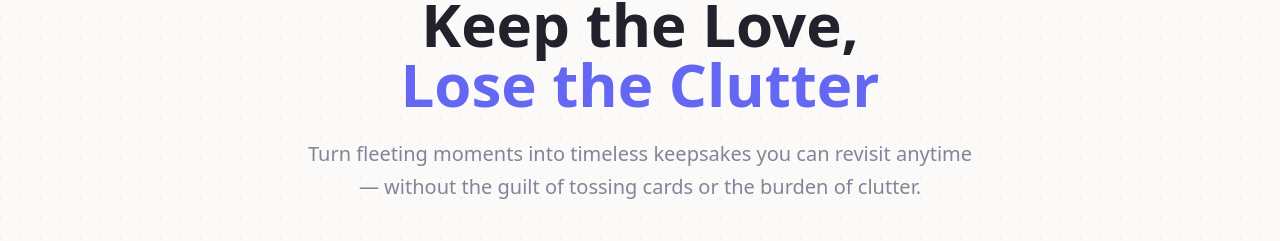
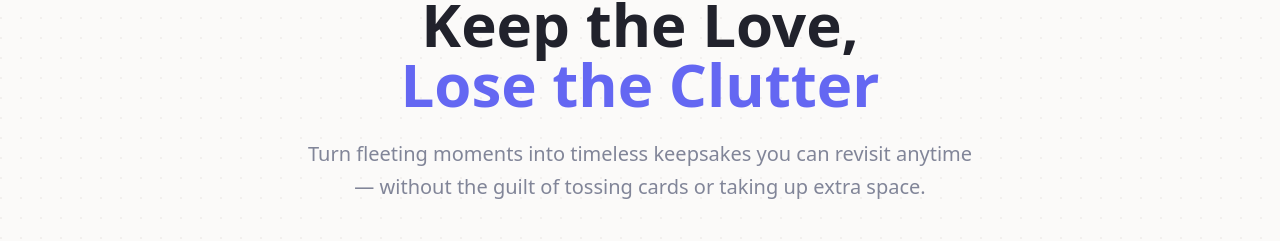
Before and after one commit to dkendall7/card-capsule, a React (Vite) app: page / in a window 1280 px wide. Shown: the part 283-524 px from the top of the page. Built offline with nearby package versions, Linux system fonts and the light colour scheme.

Commit message:
Update landing page copy
Update the landing page copy to: "Turn fleeting moments into timeless keepsakes you can revisit anytime — without the guilt of tossing cards or taking up extra space."

```diff
--- a/src/components/Timeline.tsx
+++ b/src/components/Timeline.tsx
@@ -93,7 +93,7 @@ export function Timeline() {
               <span className="text-primary block">Lose the Clutter</span>
             </h2>
             <p className="text-xl text-muted-foreground max-w-2xl mx-auto leading-relaxed">
-              Turn fleeting moments into timeless keepsakes you can revisit anytime — without the guilt of tossing cards or the burden of clutter.
+              Turn fleeting moments into timeless keepsakes you can revisit anytime — without the guilt of tossing cards or taking up extra space.
             </p>
           </div>
 
```
